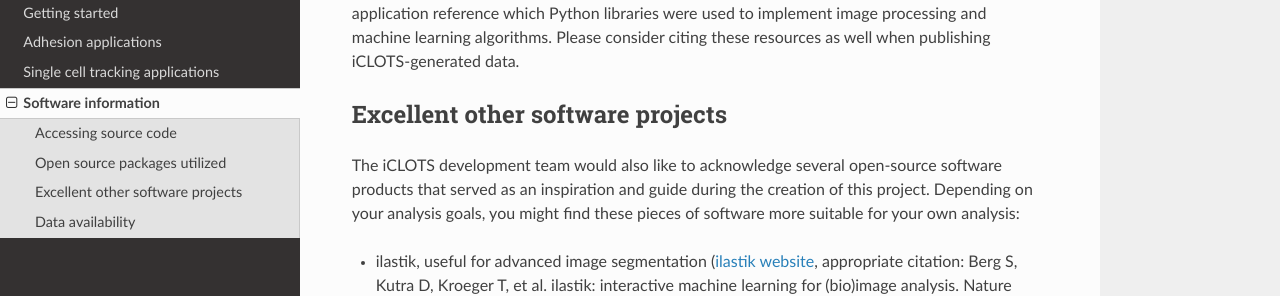
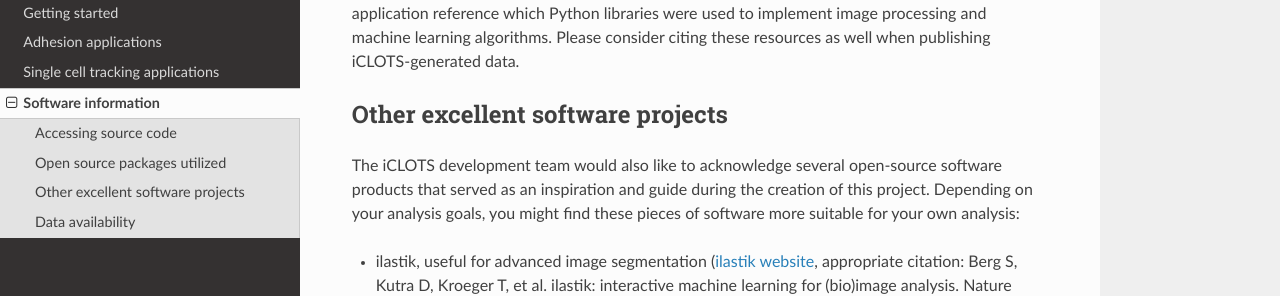
Before and after one commit to iCLOTS/documentation, a Sphinx documentation site: the page built from docs/source/software_information.rst, in a window 1280 px wide and 900 px high, scrolled down 900 px. Shown: the part 162-458 px from the top of the window. Built offline with Sphinx 7.4.7 and the Read the Docs theme 2.0.0, drawn with Linux system fonts in a browser that asks for light colours.

```diff
--- a/docs/source/software_information.rst
+++ b/docs/source/software_information.rst
@@ -37,7 +37,7 @@ iCLOTS is a Python-based software built upon many successful open-source package
 
 .. _other projects:
 
-Excellent other software projects
+Other excellent software projects
 ------------------------------------
 
 | The iCLOTS development team would also like to acknowledge several open-source software products that served as an inspiration and guide during the creation of this project. Depending on your analysis goals, you might find these pieces of software more suitable for your own analysis:
```
